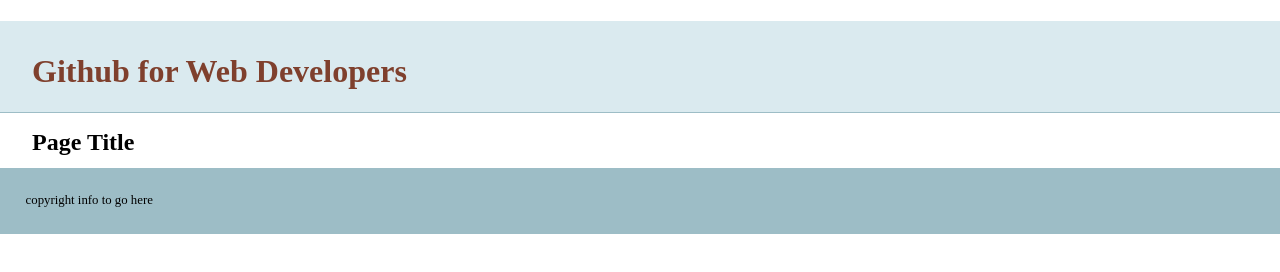
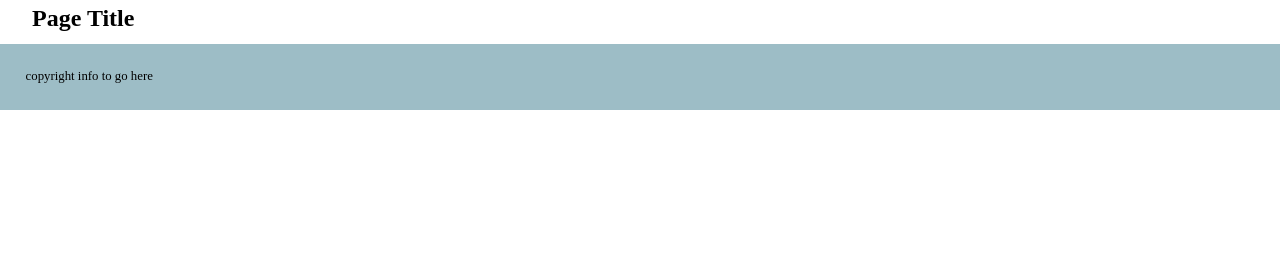
Before and after one commit to dusanzezelj/newGitTest, a plain HTML site: page index.html in a window 1280 px wide. Drawn offline with nearby package versions, Linux system fonts and the light colour scheme.

Commit message:
Update index.html

```diff
--- a/index.html
+++ b/index.html
@@ -13,11 +13,6 @@
         <script src="_scripts/modernizr-custom.js"></script>
     </head>
     <body>
-    <header>
-
-	<h1>Github for Web Developers</h1>
-
-    </header>
     <nav id="pageNav">
     </nav>
     <main>
```
